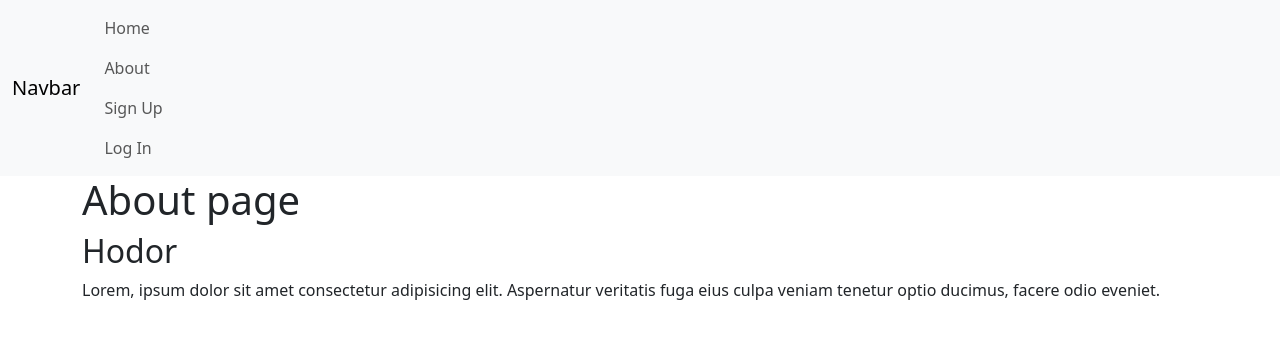
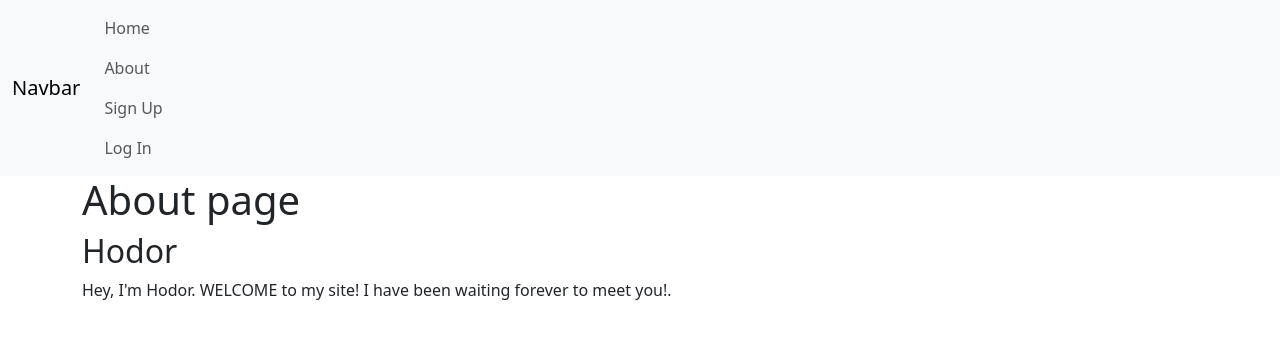
Before and after one commit to AshleeHODOR/django-blog, a Django app: page /about/ in a window 1280 px wide. Shown: the top 339 px of the page. Run offline with Django 5.2, Linux system fonts and the light colour scheme.

Commit message:
Completed Homework_blog added

```diff
--- a/pages/urls.py
+++ b/pages/urls.py
@@ -5,5 +5,5 @@ from .views import AboutPageView, HomePageView
 
 urlpatterns = [
         path("", HomePageView.as_view(), name="home"),
-        path("about/", AboutPageView.as_view(), name="about")
+        path("about/", AboutPageView.as_view(), name="about"),
     ]
--- a/templates/pages/about.html
+++ b/templates/pages/about.html
@@ -6,5 +6,5 @@
         <h1>About page</h1>
 
         <h2>Hodor</h2>
-        <p>Lorem, ipsum dolor sit amet consectetur adipisicing elit. Aspernatur veritatis fuga eius culpa veniam tenetur optio ducimus, facere odio eveniet.</p>
+        <p>Hey, I'm Hodor. WELCOME to my site! I have been waiting forever to meet you!.</p>
 {% endblock content %}
--- a/templates/pages/home.html
+++ b/templates/pages/home.html
@@ -5,4 +5,5 @@
 
 {% block content %}
     <h1>Home Page</h1>
+    <p>HODOR</p>
 {% endblock content %}
```
